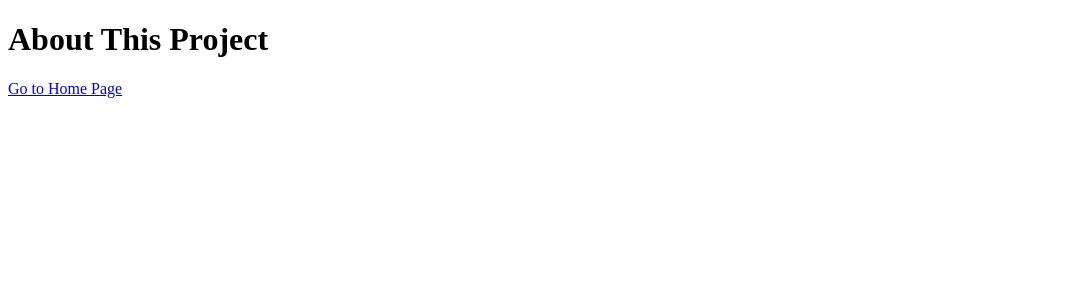
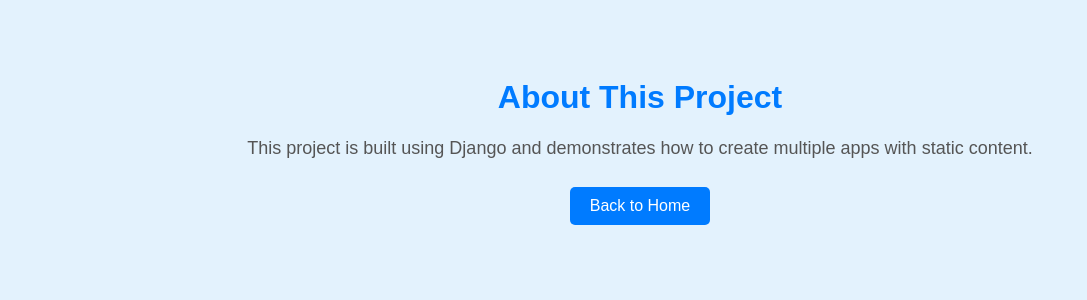
Before and after one commit to DhaneshwariBhatia/StudentProject, a Django app: page /about/ in a window 1280 px wide. Shown: the top 300 px of the page, without its empty margins (0-1087 px from the left). Run offline with Django 5.2, Linux system fonts and the light colour scheme.

Commit message:
Updated about.html with better styling

```diff
--- a/app2/templates/app2/about.html
+++ b/app2/templates/app2/about.html
@@ -1,10 +1,41 @@
 <!DOCTYPE html>
-<html>
+<html lang="en">
 <head>
-    <title>About</title>
+    <meta charset="UTF-8">
+    <meta name="viewport" content="width=device-width, initial-scale=1.0">
+    <title>About - StudentProject</title>
+    <style>
+        body {
+            font-family: Arial, sans-serif;
+            background-color: #e3f2fd;
+            text-align: center;
+            padding: 50px;
+        }
+        h1 {
+            color: #007bff;
+        }
+        p {
+            font-size: 18px;
+            color: #555;
+        }
+        a {
+            text-decoration: none;
+            color: white;
+            background-color: #007bff;
+            padding: 10px 20px;
+            border-radius: 5px;
+            margin: 10px;
+            display: inline-block;
+        }
+        a:hover {
+            background-color: #0056b3;
+        }
+    </style>
 </head>
 <body>
     <h1>About This Project</h1>
-    <a href="/">Go to Home Page</a>
+    <p>This project is built using Django and demonstrates how to create multiple apps with static content.</p>
+
+    <a href="/">Back to Home</a>
 </body>
 </html>
```
